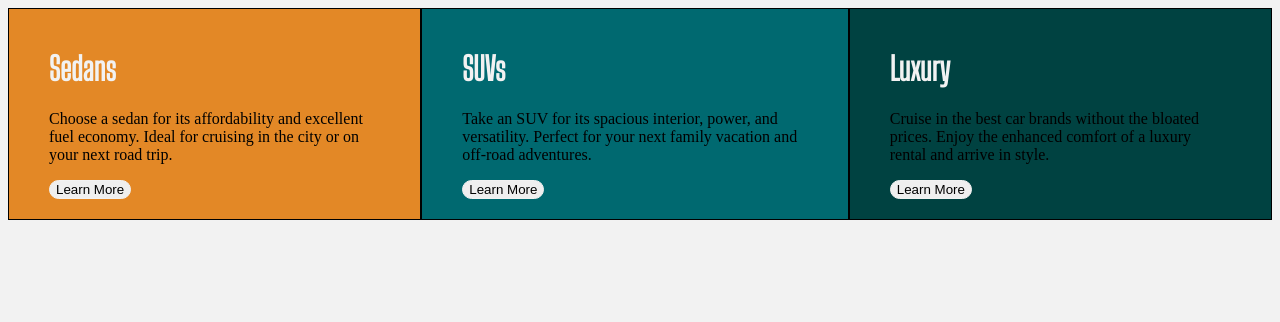
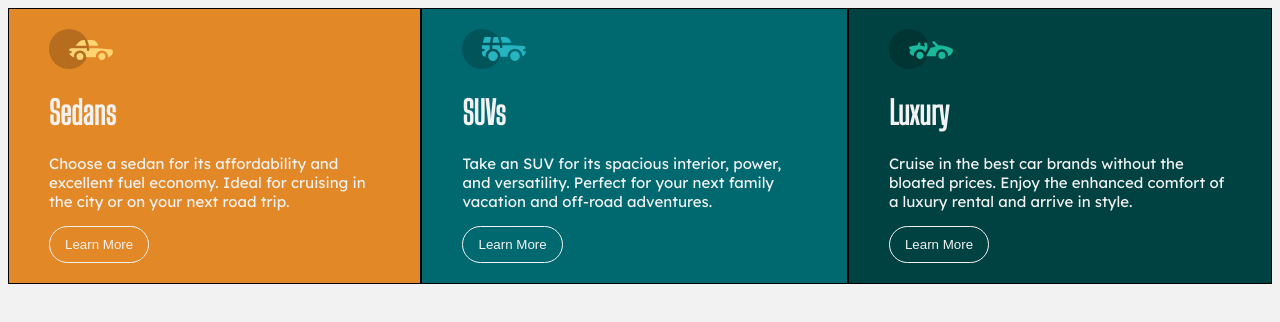
Before and after one commit to lovekeshrana9/3ColumnPreviewCardComponent, a plain HTML site: page index.html in a window 1280 px wide. Drawn offline with Linux system fonts and the light colour scheme.

Commit message:
added svg icons

```diff
--- a/index.html
+++ b/index.html
@@ -7,6 +7,7 @@
     <!-- displays site properly based on user's device -->
     <link rel="preconnect" href="https://fonts.gstatic.com">
     <link href="https://fonts.googleapis.com/css2?family=Big+Shoulders+Display" rel="stylesheet">
+    <link href="https://fonts.googleapis.com/css2?family=Lexend+Deca" rel="stylesheet">
     <link rel="stylesheet" href="./style.css">
     <link rel="icon" type="image/png" sizes="32x32" href="./images/favicon-32x32.png">
 
@@ -17,18 +18,21 @@
 <body>
     <div class="flex">
         <div class="card">
+            <img src="./images/icon-sedans.svg" alt="Sedans" >
             <h1>Sedans</h1>
             <p>Choose a sedan for its affordability and excellent fuel economy. Ideal for cruising in the city
                 or on your next road trip.</p>
             <button class="learn-more">Learn More</button>
         </div>
         <div class="card">
+            <img src="./images/icon-suvs.svg" alt="SUVs" >
             <h1>SUVs</h1>
             <p>Take an SUV for its spacious interior, power, and versatility. Perfect for your next family vacation
             and off-road adventures.</p>
             <button class="learn-more">Learn More</button>
         </div>
         <div class="card">
+            <img src="./images/icon-luxury.svg" alt="Luxury" >
             <h1>Luxury</h1>
             <p>Cruise in the best car brands without the bloated prices. Enjoy the enhanced comfort of a luxury
             rental and arrive in style.</p>
--- a/style.scss
+++ b/style.scss
@@ -4,38 +4,53 @@ $veryDarkCyan: hsl(179, 100%, 13%);
 $transparentWhite: hsla(0, 0%, 100%, 0.75);
 $veryLightGray: hsl(0, 0%, 95%);
 
-body{
+body {
     background-color: $veryLightGray;
+    height: 100vh;
+
 }
 
-.flex{
+.flex {
     display: flex;
     flex-direction: row;
 }
 
-.card{
+.card {
     border: 1px solid black;
     padding: 20px 40px;
-    & > h1{
+    & > h1 {
         color: $veryLightGray;
-        font-family:  'Big Shoulders Display', cursive;
+        font-family: "Big Shoulders Display", cursive;
         font-weight: 700;
+    }
+    & > p {
+        color: $veryLightGray;
+        font-size: 15px;
+        font-weight: 400;
+        font-family: "Lexend Deca", cursive;
     }
 }
 
-.card:first-child{
+.card:first-child {
     background-color: $brightOrange;
 }
 
-.card:nth-of-type(2){
+.card:nth-of-type(2) {
     background-color: $darkCyan;
 }
 
-.card:last-child{
+.card:last-child {
     background-color: $veryDarkCyan;
 }
 
-.learn-more{
+.learn-more {
     border: 1px solid $veryLightGray;
-    border-radius: 12px;
+    border-radius: 20px;
+    padding: 10px 15px;
+    color: $veryLightGray;
+    background-color: transparent;
 }
+
+.learn-more:hover{
+    cursor: pointer;
+}
```
Also changed, not shown: style.css, 1 other file.
